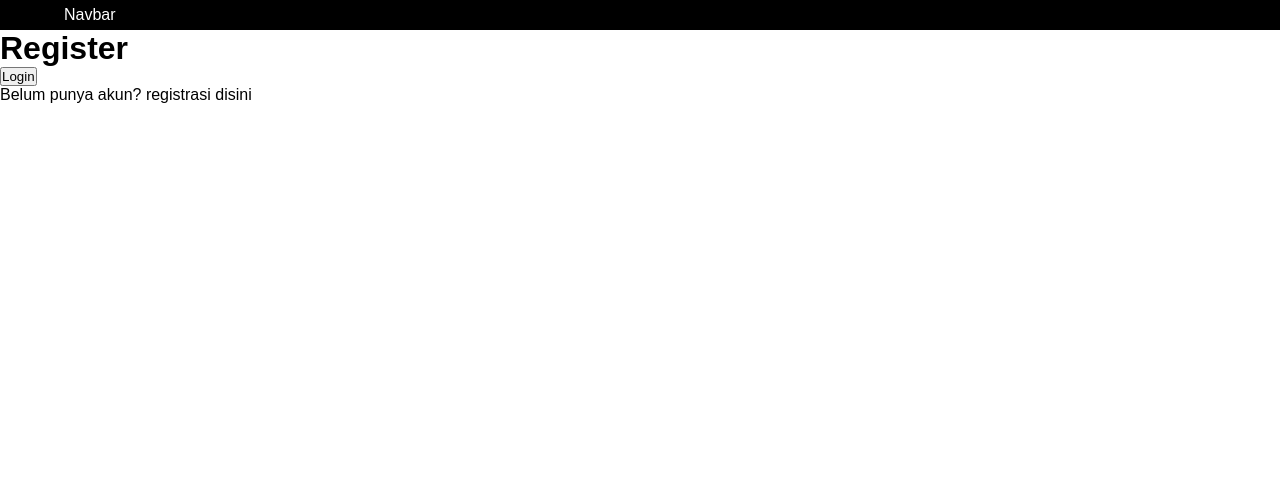
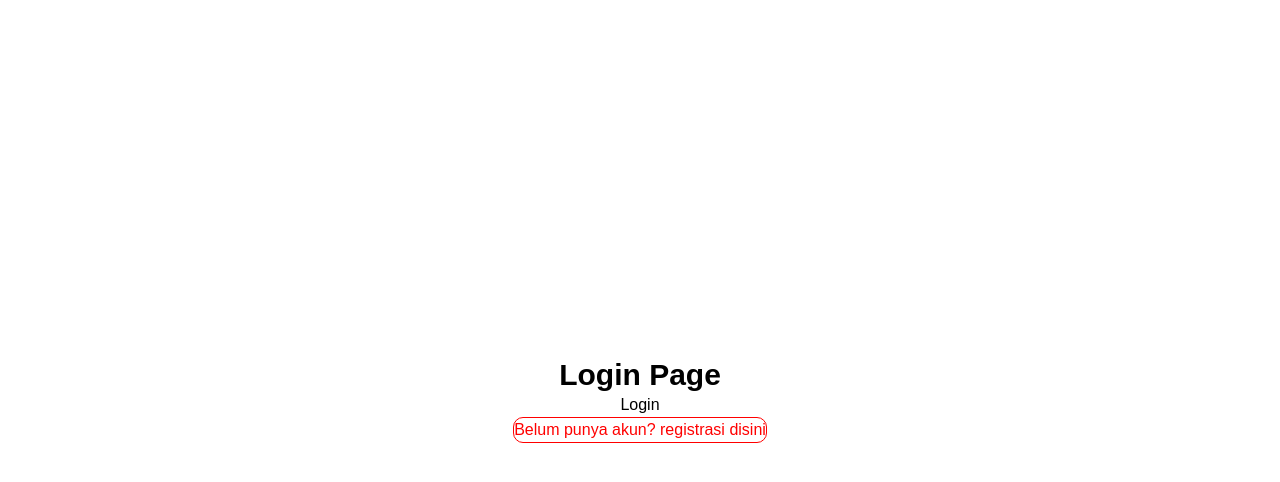
Before and after one commit to yusufstawan/learn-nextjs-13-pagerouter, a Next.js app: page /auth/login in a window 1280 px wide. Shown: the top 482 px of the page. Built offline with nearby package versions, Linux system fonts and the light colour scheme.

Commit message:
feat: styling nextjs

```diff
--- /dev/null
+++ b/postcss.config.js
@@ -0,0 +1,6 @@
+module.exports = {
+  plugins: {
+    tailwindcss: {},
+    autoprefixer: {},
+  },
+}
--- a/src/components/Layouts/AppShell/index.tsx
+++ b/src/components/Layouts/AppShell/index.tsx
@@ -1,14 +1,19 @@
+import { useRouter } from "next/router";
 import Navbar from "../Navbar";
 
 type AppShellProps = {
   children: React.ReactNode;
 };
 
+const disableNavbar = ["/auth/login", "/auth/register"];
+
 const AppShell = (props: AppShellProps) => {
   const { children } = props;
+  const { pathname } = useRouter();
+
   return (
     <main>
-      <Navbar />
+      {!disableNavbar.includes(pathname) && <Navbar />}
       {children}
     </main>
   );
--- /dev/null
+++ b/src/components/Layouts/Navbar/Navbar.module.css
@@ -0,0 +1,9 @@
+.navbar {
+  display: flex;
+  width: 100%;
+  height: 30px;
+  background: #000;
+  color: #fff;
+  align-items: center;
+  padding: 0 5%;
+}
--- a/src/components/Layouts/Navbar/index.tsx
+++ b/src/components/Layouts/Navbar/index.tsx
@@ -1,7 +1,9 @@
+import styles from "./Navbar.module.css";
+
 const Navbar = () => {
   return (
-    <div className="navbar">
-      <div>Navbar</div>
+    <div className={styles.navbar}>
+      <div className="big">Navbar</div>
     </div>
   );
 };
--- a/src/pages/auth/login.tsx
+++ b/src/pages/auth/login.tsx
@@ -1,21 +1,10 @@
-import Link from "next/link";
-import { useRouter } from "next/router";
+import LoginViews from "@/views/Auth/Login";
 
 const LoginPage = () => {
-  const { push } = useRouter();
-
-  const handlerLogin = () => {
-    push("/product");
-  };
-
   return (
-    <div>
-      <h1>Register</h1>
-      <button onClick={handlerLogin}>Login</button>
-      <p>
-        Belum punya akun? registrasi <Link href={"/auth/register"}>disini</Link>
-      </p>
-    </div>
+    <>
+      <LoginViews />
+    </>
   );
 };
 
--- /dev/null
+++ b/src/styles/colors.scss
@@ -0,0 +1,3 @@
+$schema: (
+  primary: #fff,
+);
--- a/src/styles/globals.css
+++ b/src/styles/globals.css
@@ -1,3 +1,7 @@
+@tailwind base;
+@tailwind components;
+@tailwind utilities;
+
 * {
   box-sizing: border-box;
   padding: 0;
@@ -16,12 +20,6 @@
   text-decoration: none;
 }
 
-.navbar {
-  display: flex;
-  width: 100%;
-  height: 30px;
-  background: #000;
-  color: #fff;
-  align-items: center;
-  padding: 0 5%;
+.big {
+  font-size: 1rem;
 }
--- /dev/null
+++ b/src/views/Auth/Login/Login.module.scss
@@ -0,0 +1,10 @@
+@import "@/styles/colors.scss";
+
+.login {
+  display: flex;
+  flex-direction: column;
+  justify-content: center;
+  align-items: center;
+  height: 100vh;
+  background-color: map-get($map: $schema, $key: primary);
+}
--- /dev/null
+++ b/src/views/Auth/Login/index.tsx
@@ -0,0 +1,22 @@
+import Link from "next/link";
+import { useRouter } from "next/router";
+import styles from "./Login.module.scss";
+
+const LoginViews = () => {
+  const { push } = useRouter();
+
+  const handleLogin = () => {
+    push("/product");
+  };
+  return (
+    <div className={styles.login}>
+      <h1 className="text-3xl font-bold">Login Page</h1>
+      <button onClick={() => handleLogin()}>Login</button>
+      <p style={{ color: "red", border: "1px solid red", borderRadius: "10px" }}>
+        Belum punya akun? registrasi <Link href={"/auth/register"}>disini</Link>
+      </p>
+    </div>
+  );
+};
+
+export default LoginViews;
--- /dev/null
+++ b/tailwind.config.js
@@ -0,0 +1,15 @@
+/** @type {import('tailwindcss').Config} */
+module.exports = {
+  content: [
+    './app/**/*.{js,ts,jsx,tsx,mdx}', // Note the addition of the `app` directory.
+    './pages/**/*.{js,ts,jsx,tsx,mdx}',
+    './components/**/*.{js,ts,jsx,tsx,mdx}',
+
+    // Or if using `src` directory:
+    './src/**/*.{js,ts,jsx,tsx,mdx}',
+  ],
+  theme: {
+    extend: {},
+  },
+  plugins: [],
+}
```
Also changed, not shown: package.json (+8 -4 lines), src/views/Product/index.tsx (added), 1 other file (tests, documents, lock files or other folders).
